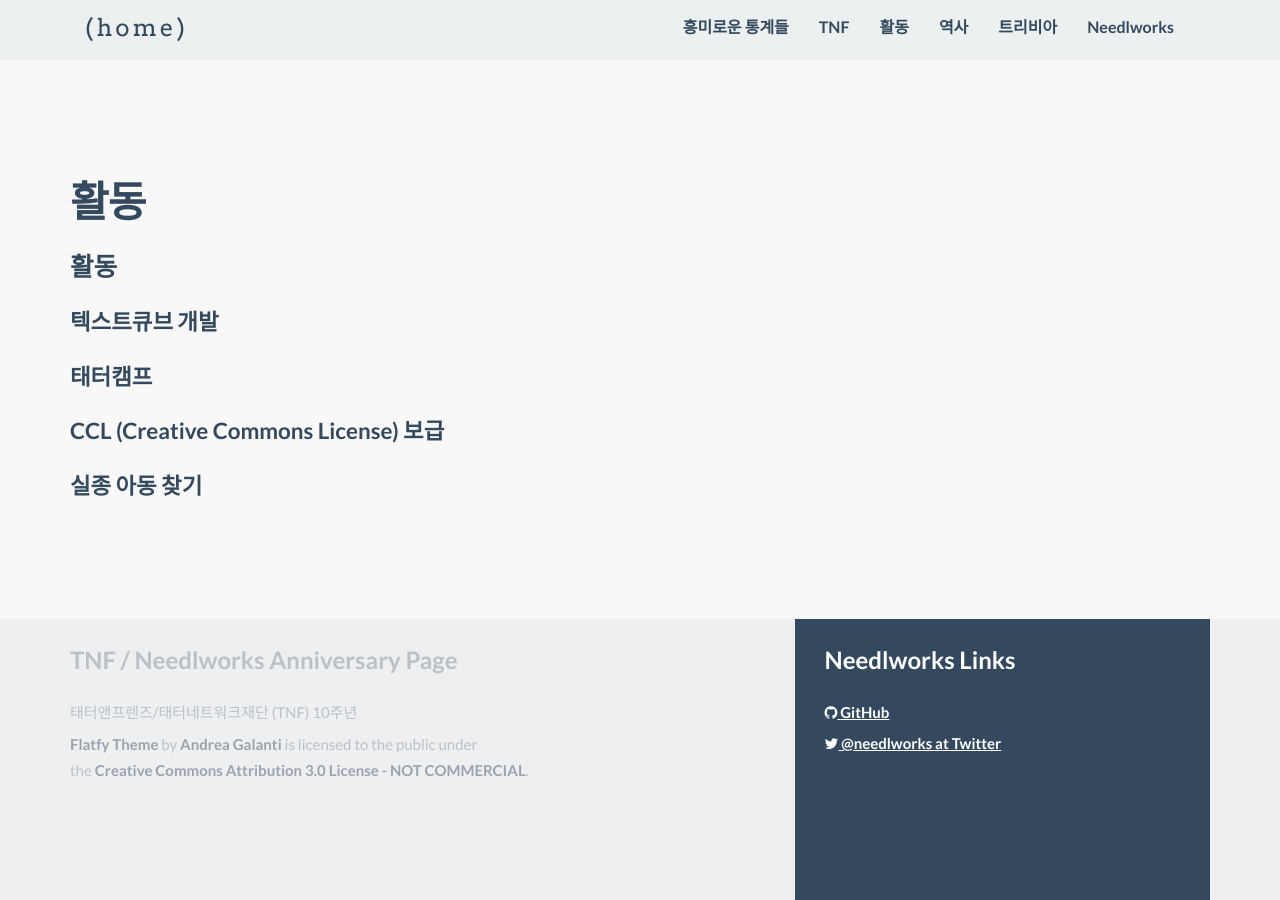
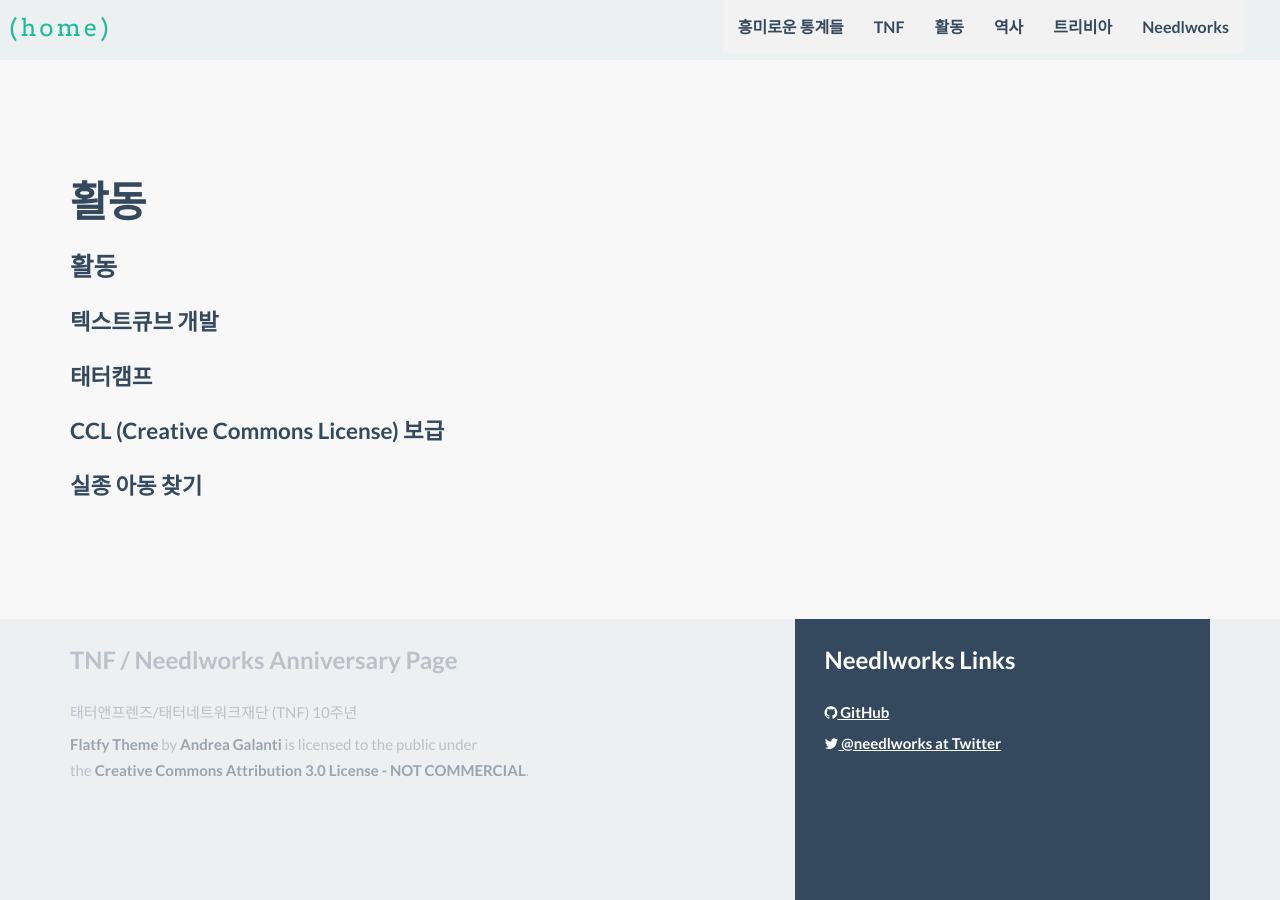
Before and after one commit to Needlworks/10yr-anniversary, a Jekyll site: the page built from activities.md, in a window 1280 px wide. Built offline with Jekyll 4.4.1, drawn with Linux system fonts in a browser that asks for light colours; nearby versions of some CDN libraries.

Commit message:
Fix navigation in mobile mode

```diff
--- a/_includes/navigation.html
+++ b/_includes/navigation.html
@@ -1,13 +1,13 @@
 <!-- NavBar-->
-<nav class="navbar-default" role="navigation">
-  <div class="container">
+<nav class="navbar navbar-default" role="navigation">
+  <div class="container-fluid">
     <div class="navbar-header">
-      <button type="button" class="navbar-toggle" data-toggle="collapse" data-target=".navbar-ex1-collapse">
+      <button type="button" class="navbar-toggle collapsed" data-toggle="collapse" data-target="#main-nav">
         <span class="sr-only">Toggle navigation</span>
       </button>
       <a class="navbar-brand" href="{{ site.baseurl }}/#home">(home)</a>
     </div>
-    <div class="collapse navbar-collapse navbar-right navbar-ex1-collapse">
+    <div id="main-nav" class="collapse navbar-collapse navbar-right">
       <ul class="nav navbar-nav">
         <li><a href="{{ site.baseurl }}/#stats">흥미로운 통계들</a></li>
         <!-- TODO: links to additional content sections -->
--- a/css/general.css
+++ b/css/general.css
@@ -198,17 +198,13 @@
 }
 
 /* Nav */
-.navbar {
-	min-height: 60px;
-	margin-bottom: 0;
+.navbar-default {
+	height: 60px;
 	width: 100%;
 	z-index: 999;
-	border-radius: 0;
+	border-radius: 0px !important;
 }
-
-.navbar-default {
-	min-height: 60px;
-	width: 100%;
+.navbar-collapse {
 	z-index: 999;
 }
 
@@ -231,6 +227,10 @@
 	font-family: arvo;
 	letter-spacing: 3px;
 	font-weight: 400 !important;
+}
+
+.navbar-nav {
+	background: #f2f2f2;
 }
 
 .lead {
```
